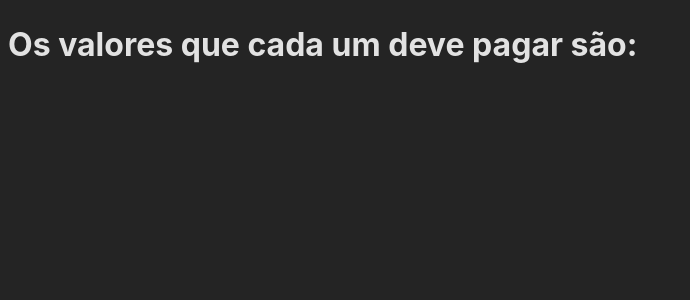
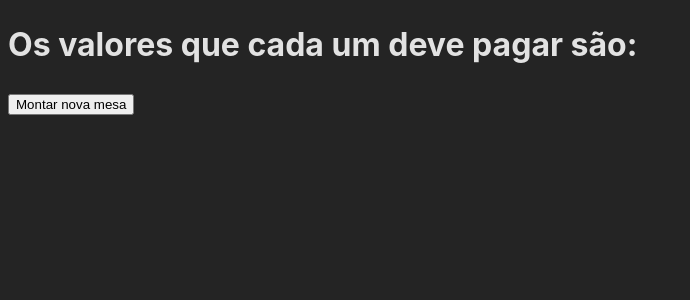
Before and after one commit to Julia-slvbrg/split-the-bill, a React (Vite) app: page /finalValue in a window 1280 px wide. Shown: the top 300 px of the page, without its empty margins (0-690 px from the left). Built offline with nearby package versions, Linux system fonts and the light colour scheme.

Commit message:
feat: reset table button implemented in the FinalValuePage

```diff
--- a/src/components/clientCard/ClientCard.jsx
+++ b/src/components/clientCard/ClientCard.jsx
@@ -11,7 +11,8 @@ export const ClientCard = ({ name, totalAmount, index, removeClient }) => {
                     <p>{index + 1} - {name}</p>
                     <button onClick={() => removeClient(name)}> - </button>
                 </div>
-            )
+            );
+
         }else if(location.pathname === '/addValues'){
             let parcialDivision = 0;
 
@@ -45,7 +46,7 @@ export const ClientCard = ({ name, totalAmount, index, removeClient }) => {
                 </div>
             )
         }
-    }
+    };
 
     return(
         <>
--- a/src/components/modal/ServiceTaxModal.jsx
+++ b/src/components/modal/ServiceTaxModal.jsx
@@ -4,7 +4,6 @@ import { goToFinalValuePage } from "../../routes/coordinator";
 
 export const ServiceTaxModadal = ({ openModal, setOpenModal, addServiceTax }) => {
     const navigate = useNavigate();
-
 
     if(openModal){
         return(
@@ -19,7 +18,7 @@ export const ServiceTaxModadal = ({ openModal, setOpenModal, addServiceTax }) =>
                     <div>
                         <button
                             onClick={() => {
-                                addServiceTax(.10)
+                                addServiceTax(1.1)
                                 goToFinalValuePage(navigate)
                             }}
                         >
@@ -27,7 +26,7 @@ export const ServiceTaxModadal = ({ openModal, setOpenModal, addServiceTax }) =>
                         </button>
                         <button
                             onClick={() => {
-                                addServiceTax(.15)
+                                addServiceTax(1.15)
                                 goToFinalValuePage(navigate)
                             }}
                         >
--- a/src/pages/addValuePage/AddValuePage.jsx
+++ b/src/pages/addValuePage/AddValuePage.jsx
@@ -7,14 +7,10 @@ import ClientCard from "../../components/clientCard/ClientCard";
 import ServiceTaxModal from "../../components/modal/ServiceTaxModal";
 
 export const AddValuePage = () => {
-
     const context = useContext(GlobalContext);
     const navigate = useNavigate();
 
-    const {clientList, newFood, foodHandler, newValue, valueHandler, addOrder, payingClients, setPayingClients, checkedState, setCheckedState, reset,
-
-        openModal, setOpenModal, addServiceTax
-    } = context;
+    const {clientList, newFood, foodHandler, newValue, valueHandler, addOrder, payingClients, setPayingClients, checkedState, setCheckedState, reset, openModal, setOpenModal, addServiceTax} = context;
 
     useEffect(()=> {
         setCheckedState(new Array(clientList.length).fill(false));
@@ -41,7 +37,7 @@ export const AddValuePage = () => {
         setCheckedState(updatedCheckedState)
     };
 
-    const redefineTable = () => {
+    const resetTable = () => {
         goToMainPage(navigate);
         window.location.reload(false);
     };
@@ -49,8 +45,7 @@ export const AddValuePage = () => {
     return(
         <>
 
-
-                <button onClick={() => redefineTable()}>Redefinir os cliente da mesa</button>
+            <button onClick={() => resetTable()}>Redefinir os cliente da mesa</button>
 
             <form onSubmit={addOrder}>
                 <label htmlFor="food">
@@ -122,10 +117,7 @@ export const AddValuePage = () => {
                 <button
                     onClick={() => setOpenModal(true)}
                 >Fechar conta</button>
-
            </>
-
-
         </>
     )
 }
--- a/src/pages/finalValuePage/FinalValuePage.jsx
+++ b/src/pages/finalValuePage/FinalValuePage.jsx
@@ -1,11 +1,20 @@
 import { useContext } from "react"
 import ClientCard from "../../components/clientCard/ClientCard";
 import { GlobalContext } from "../../components/contexts/GlobalContext";
+import { goToMainPage } from "../../routes/coordinator";
+import { useNavigate } from "react-router-dom";
 
 function FinalValuePage() {
     const context = useContext(GlobalContext);
+    const navigate = useNavigate();
 
-    const {clientList} = context
+    const {clientList} = context;
+
+    const resetTable = () => {
+        goToMainPage(navigate);
+        window.location.reload(false)
+    };
+
     return(
         <>
             <h1>Os valores que cada um deve pagar são:</h1>
@@ -19,6 +28,8 @@ function FinalValuePage() {
                     />
                 )
             })}
+
+            <button onClick={() => resetTable()}>Montar nova mesa</button>
         </>
     )
 }
```
Also changed, not shown: src/components/contexts/GlobalState.jsx (+2 -6 lines).
